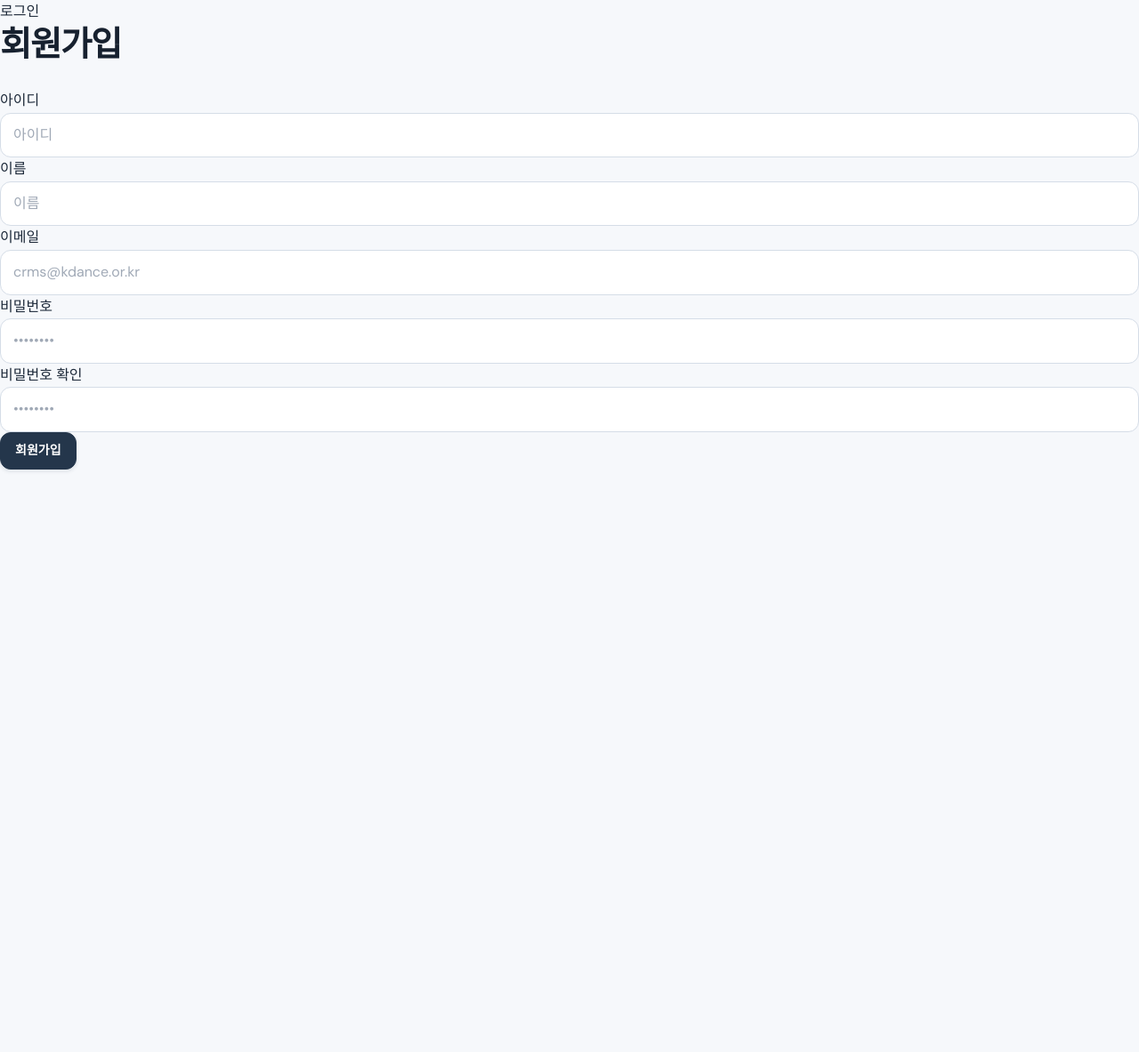
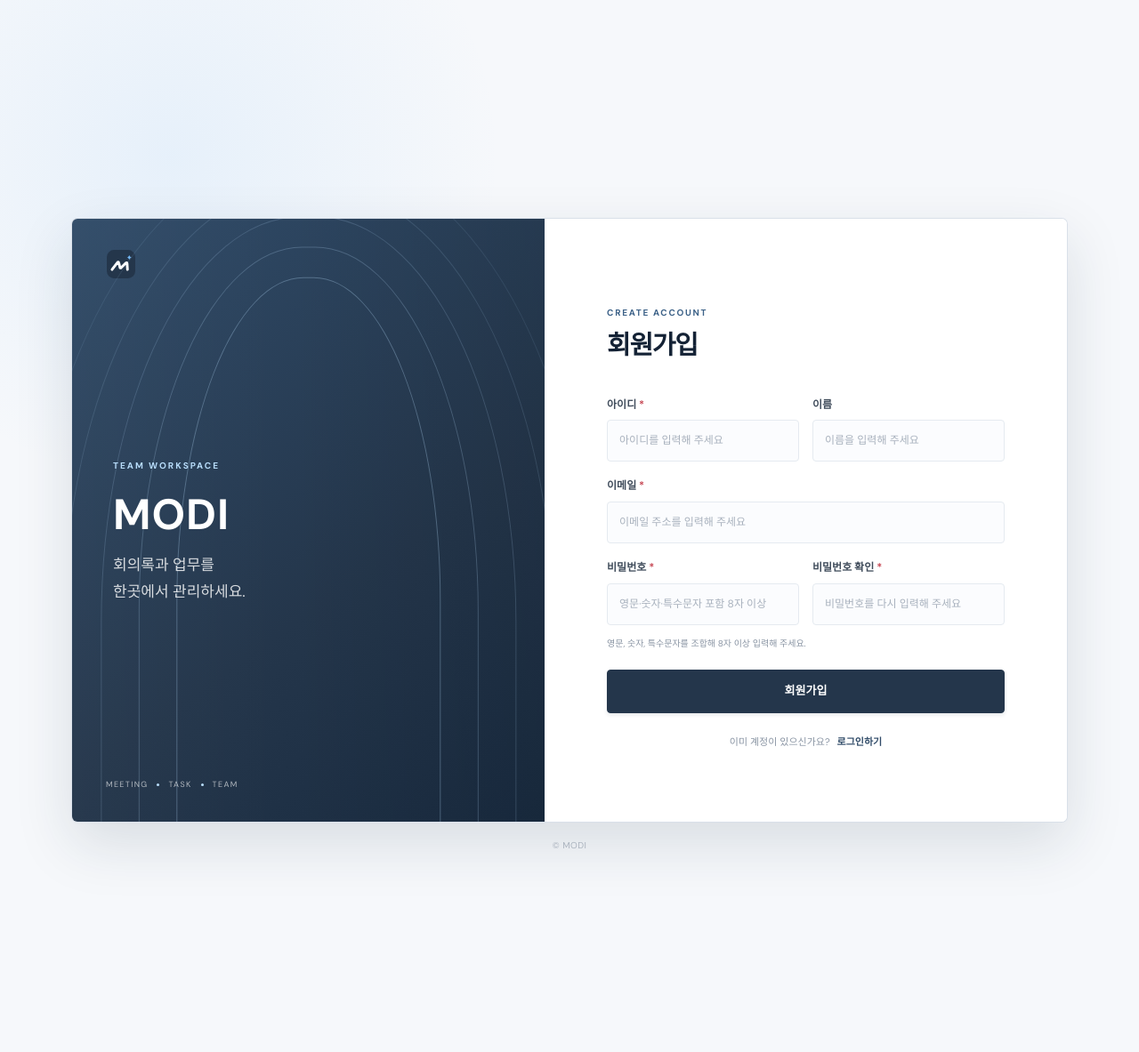
Before and after one commit to sg1315/2026-2-capstone, a Django app: page /user/signup/ in a window 1280 px wide. Shown: the whole page at 89% size. Run offline with Django 5.2, Linux system fonts and the light colour scheme.

Commit message:
로그인 페이지 및 회원가입 페이지 수정

```diff
--- a/front/templates/includes/sidebar.html
+++ b/front/templates/includes/sidebar.html
@@ -16,12 +16,12 @@
         </div>
 
         <nav class="sidebar-nav">
-            <a class="sidebar-link is-active" href="#projects">
+            <a class="sidebar-link is-active" href="#">
                 <span class="sidebar-icon icon-project" aria-hidden="true">▦</span>
                 <span>프로젝트</span>
                 <span class="sidebar-count">03</span>
             </a>
-            <a class="sidebar-link" href="#tasks">
+            <a class="sidebar-link" href="#">
                 <span class="sidebar-icon icon-task" aria-hidden="true">☷</span>
                 <span>업무 관리</span>
                 <span class="sidebar-count">12</span>
--- a/front/templates/main/main.html
+++ b/front/templates/main/main.html
@@ -155,7 +155,7 @@
                             <div class="board-column"><span class="board-column-title"><i class="dot dot-blue"></i> 진행 중 <b>2</b></span><div class="board-ticket"><i class="ticket-color"></i><b>서비스 화면 설계</b><small>기획 · 디자인</small><span class="ticket-avatars"><i>M</i><i>J</i></span></div><div class="board-ticket"><i class="ticket-color violet"></i><b>회의록 자동 정리</b><small>개발 · AI</small><span class="ticket-avatars"><i>S</i><i>K</i></span></div></div>
                             <div class="board-column"><span class="board-column-title"><i class="dot dot-green"></i> 완료 <b>1</b></span><div class="board-ticket completed"><i class="ticket-color green"></i><b>요구사항 정리</b><small>문서 · 분석</small><span class="ticket-done">✓ 완료</span></div></div>
                         </div>
-                        <a class="workspace-card-link" href="#projects">프로젝트 기능 살펴보기 <span>→</span></a>
+                        <a class="workspace-card-link" href="#">프로젝트 기능 살펴보기 <span>→</span></a>
                     </article>
                     <article class="workspace-card task-preview" id="tasks">
                         <div class="workspace-card-heading"><div><span class="workspace-card-icon task-icon">☷</span><span class="workspace-kicker">TASK MANAGEMENT</span></div><span class="preview-arrow">↗</span></div>
@@ -168,7 +168,7 @@
                             <div class="task-board-row"><i class="task-box"></i><span class="task-board-text">회의 결과 공유</span><span class="task-status status-upcoming">예정</span></div>
                             <div class="task-progress"><div><span>주간 진행률</span><b>33%</b></div><div class="progress"><div class="progress-bar" style="width:33%"></div></div></div>
                         </div>
-                        <a class="workspace-card-link" href="#tasks">업무 관리 기능 살펴보기 <span>→</span></a>
+                        <a class="workspace-card-link" href="#">업무 관리 기능 살펴보기 <span>→</span></a>
                     </article>
                 </div>
             </section>
--- a/front/templates/user/user_signup.html
+++ b/front/templates/user/user_signup.html
@@ -3,121 +3,138 @@
 <html lang="ko">
 <head>
     <meta charset="UTF-8">
-    <title>회원가입</title>
+    <meta name="viewport" content="width=device-width, initial-scale=1.0">
+    <meta name="theme-color" content="#24364B">
+    <title>회원가입 | MODI</title>
+    <link rel="icon" type="image/svg+xml" href="{% static 'images/modi-icon.svg' %}">
+    <link rel="stylesheet" href="{% static 'css/app.css' %}">
+    <link rel="stylesheet" href="{% static 'css/user_signup.css' %}">
+</head>
+<body class="auth-page signup-page">
+    <main class="signup-wrap">
+        <section class="signup-book" aria-labelledby="signup-title">
+            <aside class="signup-visual">
+                <a class="signup-logo" href="/" aria-label="MODI 메인으로 이동">
+                    <img src="{% static 'images/modi-icon.svg' %}" alt="">
+                </a>
+                <div class="visual-caption">
+                    <span class="visual-overline">TEAM WORKSPACE</span>
+                    <h1>MODI</h1>
+                    <p>회의록과 업무를<br>한곳에서 관리하세요.</p>
+                </div>
+                <div class="visual-index">
+                    <span>MEETING</span><i></i><span>TASK</span><i></i><span>TEAM</span>
+                </div>
+                <div class="visual-arch arch-one"></div>
+                <div class="visual-arch arch-two"></div>
+                <div class="visual-arch arch-three"></div>
+                <div class="visual-arch arch-four"></div>
+                <div class="visual-arch arch-five"></div>
+            </aside>
 
-    <!-- 파비콘 변경 -->
-    <link rel="icon" type="image/svg+xml" href="{% static 'images/modi-icon.svg' %}">
-
-    <!-- app.css 연결 -->
-    <link rel="stylesheet" href="{% static 'css/app.css' %}">
-
-    <!-- header, footer CSS 연결 -->
-    <link rel="stylesheet" href="{% static 'css/common.css' %}">
-</head>
-<body>
-
+            <section class="signup-form-panel">
+                <div class="signup-top">
                     <div>
-    <!-- 뒤로가기 (로그인 페이지) -->
-    <a href="/user/login">로그인</a>
-
-    <h1>회원가입</h1>
-
-    <div>
-        {% csrf_token %}
-
-        <div>
-            <label for="inputUsername">아이디</label>
-            <input id="inputUsername" type="text" name="username" placeholder="아이디" autocomplete="off">
+                        <span class="signup-kicker">CREATE ACCOUNT</span>
+                        <h2 id="signup-title">회원가입</h2>
+                    </div>
                 </div>
 
-        <div>
-            <label for="inputName">이름</label>
-            <input id="inputName" type="text" name="name" placeholder="이름" autocomplete="off">
+                {% if messages %}
+                    <div class="auth-messages" role="alert" aria-live="polite">
+                        {% for message in messages %}<p>{{ message }}</p>{% endfor %}
+                    </div>
+                {% endif %}
+
+                <form class="signup-form" onsubmit="event.preventDefault(); signUp();">
+                    {% csrf_token %}
+                    <div class="signup-fields">
+                        <div class="form-group">
+                            <label class="form-label" for="inputUsername">아이디 <span class="required-mark">*</span></label>
+                            <input class="input signup-input" id="inputUsername" type="text" name="username"
+                                   placeholder="아이디를 입력해 주세요" autocomplete="username" required>
+                        </div>
+                        <div class="form-group">
+                            <label class="form-label" for="inputName">이름</label>
+                            <input class="input signup-input" id="inputName" type="text" name="name"
+                                   placeholder="이름을 입력해 주세요" autocomplete="name">
+                        </div>
+                        <div class="form-group signup-field-wide">
+                            <label class="form-label" for="inputEmail">이메일 <span class="required-mark">*</span></label>
+                            <input class="input signup-input" id="inputEmail" type="text" name="email"
+                                   placeholder="이메일 주소를 입력해 주세요" autocomplete="email" required>
+                        </div>
+                        <div class="form-group">
+                            <label class="form-label" for="inputPassword">비밀번호 <span class="required-mark">*</span></label>
+                            <input class="input signup-input" id="inputPassword" type="password" name="password"
+                                   placeholder="영문·숫자·특수문자 포함 8자 이상" autocomplete="new-password" required>
+                        </div>
+                        <div class="form-group">
+                            <label class="form-label" for="confirmPassword">비밀번호 확인 <span class="required-mark">*</span></label>
+                            <input class="input signup-input" id="confirmPassword" type="password" name="confirm_password"
+                                   placeholder="비밀번호를 다시 입력해 주세요" autocomplete="new-password" required>
+                        </div>
                     </div>
 
-        <div>
-            <label for="inputEmail">이메일</label>
-            <input id="inputEmail" type="text" name="email" placeholder="crms@kdance.or.kr" autocomplete="off">
-        </div>
+                    <p class="password-guide">영문, 숫자, 특수문자를 조합해 8자 이상 입력해 주세요.</p>
+                    <button class="btn btn-primary btn-lg btn-block signup-submit" type="submit">회원가입</button>
+                </form>
 
-        <div>
-            <label for="inputPassword">비밀번호</label>
-            <input id="inputPassword" type="password" name="password" placeholder="••••••••">
-        </div>
-
-        <div>
-            <label for="confirmPassword">비밀번호 확인</label>
-            <input id="confirmPassword" type="password" name="confirm_password" placeholder="••••••••">
-        </div>
-
-        <!-- 에러 메시지 출력 -->
-        {% if messages %}
-            {% for message in messages %}
-                <p>{{ message }}</p>
-            {% endfor %}
-        {% endif %}
-    </div>
-
-    <!-- 회원가입 버튼 -->
-    <button class="btn btn-primary" type="button" onclick="signUp()">회원가입</button>
-</div>
-
-
+                <p class="signup-bottom">이미 계정이 있으신가요? <a href="/user/login/">로그인하기</a></p>
+            </section>
+        </section>
+        <p class="signup-copyright">© MODI</p>
+    </main>
 </body>
 <script>
-    /* 유횽성 검사 */
+    /* 회원가입 입력값 확인 */
     function inputValid() {
-        if (document.getElementById('inputUsername').value === "") {
-            alert("아이디는 필수 입력값입니다.");
-            document.getElementById('inputUsername').focus();
-            return false;
-        }
-        if (document.getElementById('inputEmail').value === "") {
-            alert("이메일은 필수 입력값입니다.");
-            document.getElementById('inputEmail').focus();
-            return false;
-        }
-
+        const username = document.getElementById('inputUsername');
+        const email = document.getElementById('inputEmail');
         const pw = document.getElementById('inputPassword');
         const conPw = document.getElementById('confirmPassword');
 
-        if (pw.value !== "" || conPw.value !== "") {
-
-            if (pw.value === "") {
-                alert("비밀번호를 입력해주세요.");
+        if (username.value.trim() === '') {
+            alert('아이디는 필수 입력값입니다.');
+            username.focus();
+            return false;
+        }
+        if (email.value.trim() === '') {
+            alert('이메일은 필수 입력값입니다.');
+            email.focus();
+            return false;
+        }
+        if (pw.value === '') {
+            alert('비밀번호를 입력해주세요.');
             pw.focus();
             return false;
         }
-
-            if (conPw.value === "") {
-                alert("비밀번호 확인을 입력해주세요.");
+        if (conPw.value === '') {
+            alert('비밀번호 확인을 입력해주세요.');
             conPw.focus();
             return false;
         }
 
-            const pwRegex = /^(?=.*[a-zA-Z])(?=.*\d)(?=.*[!@#$%^&*()_+~`\-={}[\]:;"'<>,.?/]).{8,}$/;
+        const pwRegex = /^(?=.*[a-zA-Z])(?=.*\d)(?=.*[!@#$%^&*()_+~`\-={}\[\]:;"'<>,.?\/]).{8,}$/;
         if (!pwRegex.test(pw.value)) {
-                alert("비밀번호는 영문, 숫자, 특수문자 조합 8자 이상이어야 합니다.");
+            alert('비밀번호는 영문, 숫자, 특수문자 조합 8자 이상이어야 합니다.');
             pw.focus();
             return false;
         }
-
         if (pw.value !== conPw.value) {
-                alert("비밀번호가 일치하지 않습니다.");
+            alert('비밀번호가 일치하지 않습니다.');
             conPw.focus();
             return false;
-            }
         }
         return true;
     }
 
     async function signUp() {
-        if (!inputValid()) {
-            return;
-        }
+        if (!inputValid()) return;
 
         const csrfToken = document.querySelector('[name=csrfmiddlewaretoken]')?.value;
         if (!csrfToken) {
+            alert('보안 토큰을 확인할 수 없습니다. 페이지를 새로고침해 주세요.');
             return;
         }
 
@@ -128,30 +145,31 @@
         formData.append('password', document.getElementById('inputPassword').value);
         formData.append('confirm_password', document.getElementById('confirmPassword').value);
 
+        const submitButton = document.querySelector('.signup-submit');
+        submitButton.disabled = true;
+        submitButton.textContent = '가입 처리 중...';
+
         try {
             const response = await fetch('/user/signupAction/', {
                 method: 'POST',
-                headers: {
-                    'X-CSRFToken': csrfToken
-                },
+                headers: { 'X-CSRFToken': csrfToken },
                 body: formData
             });
+            const data = await response.json();
 
             if (response.ok) {
-                const data = await response.json();
-
                 alert('회원가입이 완료되었습니다.');
-                console.log('서버 응답:', data);
                 window.location.href = '/user/login/';
             } else {
-                const data = await response.json();
                 alert(data.message || '회원가입에 실패했습니다. 상태 코드: ' + response.status);
             }
         } catch (error) {
             console.error('API 호출 중 에러 발생:', error);
             alert('서버와 통신 중 문제가 발생했습니다.');
+        } finally {
+            submitButton.disabled = false;
+            submitButton.textContent = '회원가입';
         }
-
     }
 </script>
 </html>
--- a/static/css/common.css
+++ b/static/css/common.css
@@ -1,3 +1,8 @@
+/*
+ * header, footer, sidebar
+ */
+
+
 /* 공용 폰트 */
 @font-face {
     font-family: 'Paperozi';
@@ -31,6 +36,35 @@
 .site-header .header-logo { text-decoration: none; }
 .site-header .header-login { transition: color .18s ease; }
 .site-header .header-signup { text-decoration: none; }
+
+/* 로그인 후 헤더 */
+.header-user {
+    color: var(--modi-ink);
+    font-size: 13px;
+    font-weight: 600;
+}
+
+.header-actions form {
+    margin: 0;
+}
+
+.header-logout {
+    min-height: 43px;
+    padding: 0 18px;
+    border: 1px solid var(--modi-ink);
+    border-radius: 8px;
+    color: var(--modi-ink);
+    background: #fff;
+    font-size: 13px;
+    font-weight: 600;
+    cursor: pointer;
+    transition: .2s ease;
+}
+
+.header-logout:hover {
+    color: #fff;
+    background: var(--modi-ink);
+}
 
 /* Header 끝 */
 
--- a/static/css/main.css
+++ b/static/css/main.css
@@ -1,4 +1,5 @@
 /*
+ * 메인 페이지
  * app.css와 common.css 업로드 후 사용해야함
  */
 
--- /dev/null
+++ b/static/css/user_signup.css
@@ -0,0 +1,76 @@
+/*
+ * 회원가입 페이지
+ */
+
+.signup-page {
+    min-width: 1100px;
+    min-height: 100vh;
+    background: radial-gradient(circle at 15% 15%, rgba(117,184,245,.12), transparent 25%), var(--color-page);
+}
+.signup-wrap {
+    display:flex; min-height:100vh; flex-direction:column; align-items:center; justify-content:center;
+    padding:42px 42px 20px;
+}
+.signup-book {
+    display:grid; width:min(1120px,100%); min-height:680px; grid-template-columns:.95fr 1.05fr;
+    overflow:hidden; border:1px solid rgba(213,221,231,.9); border-radius:7px;
+    background:var(--color-white); box-shadow:0 24px 65px rgba(27,43,64,.13);
+}
+.signup-visual {
+    position:relative; display:flex; flex-direction:column; overflow:hidden; padding:34px 38px;
+    color:#fff; background:linear-gradient(145deg,#304B68 0%,#24364B 60%,#192B40 100%); isolation:isolate;
+}
+.signup-visual::before {
+    position:absolute; z-index:-1; inset:0;
+    background:linear-gradient(90deg,rgba(255,255,255,.025),transparent 45%,rgba(0,0,0,.08)); content:"";
+}
+.signup-logo { display:inline-flex; width:fit-content; align-items:center; gap:9px; color:#fff; font-size:19px; font-weight:700; letter-spacing:.1em; }
+.signup-logo:hover { color:#fff; }
+.signup-logo img { width:34px; height:34px; }
+.visual-caption { position:relative; z-index:2; margin:auto 0; padding-left:8px; }
+.visual-overline { color:var(--color-brand-300); font-size:10px; font-weight:700; letter-spacing:.2em; }
+.visual-caption h1 { margin:13px 0 12px; color:#fff; font-size:48px; letter-spacing:.02em; }
+.visual-caption p { margin:0; color:rgba(255,255,255,.82); font-size:17px; line-height:1.75; }
+.visual-index { position:relative; z-index:2; display:flex; align-items:center; gap:10px; color:rgba(255,255,255,.65); font-size:9px; letter-spacing:.15em; }
+.visual-index i { width:3px; height:3px; border-radius:50%; background:var(--color-brand-300); }
+.visual-arch {
+    position:absolute; z-index:1; top:50%; left:50%; height:150%;
+    border:1px solid rgba(184,221,251,.55); border-radius:48% 48% 0 0;
+    transform:translate(-50%,-36%); pointer-events:none;
+}
+.arch-one { width:56%; height:112%; opacity:.55; }
+.arch-two { width:72%; height:126%; opacity:.42; }
+.arch-three { width:88%; height:140%; opacity:.32; }
+.arch-four { width:104%; height:154%; opacity:.24; }
+.arch-five { width:120%; height:168%; opacity:.17; }
+.signup-form-panel { display:flex; flex-direction:column; justify-content:center; padding:58px 70px 42px; background:#fff; }
+.signup-top { display:flex; align-items:flex-start; justify-content:space-between; gap:20px; margin-bottom:31px; }
+.signup-kicker { display:block; margin-bottom:10px; color:var(--color-brand-600); font-size:10px; font-weight:700; letter-spacing:.17em; }
+.signup-top h2 { margin:0 0 8px; color:var(--color-brand-950); font-size:29px; letter-spacing:-.045em; }
+.signup-top p { margin:0; color:var(--color-text-muted); font-size:12px; }
+.signup-form { display:flex; flex-direction:column; gap:15px; }
+.signup-fields { display:grid; grid-template-columns:repeat(2,minmax(0,1fr)); gap:18px 15px; }
+.signup-fields .form-group { display:flex; flex-direction:column; gap:7px; min-width:0; }
+.signup-fields .form-label { color:var(--color-gray-700); font-size:12px; font-weight:600; }
+.signup-field-wide { grid-column:1 / -1; }
+.signup-input {
+    min-height:47px !important; padding:0 13px !important; border:1px solid var(--color-border) !important;
+    border-radius:4px !important; background:#FBFCFE !important; font-size:12px !important;
+    user-select:text; -webkit-user-select:text;
+}
+.signup-input:hover { border-color:var(--color-brand-400) !important; background:#fff !important; }
+.signup-input:focus { border-color:var(--color-brand-600) !important; background:#fff !important; box-shadow:0 0 0 3px rgba(117,184,245,.14) !important; }
+.signup-input::placeholder { color:#A8B1BD; }
+.required-mark { color:var(--color-danger); }
+.password-guide { margin:-2px 0 1px; color:var(--color-text-muted); font-size:10px; }
+.signup-submit { min-height:49px !important; margin-top:4px; border-radius:4px !important; font-size:13px !important; font-weight:600 !important; }
+.signup-bottom { margin:23px 0 0; color:var(--color-text-muted); font-size:11px; text-align:center; }
+.signup-bottom a { margin-left:5px; color:var(--color-brand-700); font-weight:700; }
+.signup-bottom a:hover { color:var(--color-brand-500); }
+.signup-copyright { margin:18px 0 0; color:#AAB3BE; font-size:10px; letter-spacing:.04em; }
+.signup-page .auth-messages { margin:-16px 0 18px; }
+@media (max-width:1100px) {
+    .signup-page { min-width:0; }
+    .signup-wrap { padding-inline:24px; }
+    .signup-form-panel { padding-inline:44px; }
+}
```
Also changed, not shown: front/templates/includes/header.html (+32 -4 lines), front/templates/user/user_login.html (+41 -32 lines), static/css/user_login.css (added, +127 -0 lines). Lines whose indentation alone changed are shown as unchanged.
